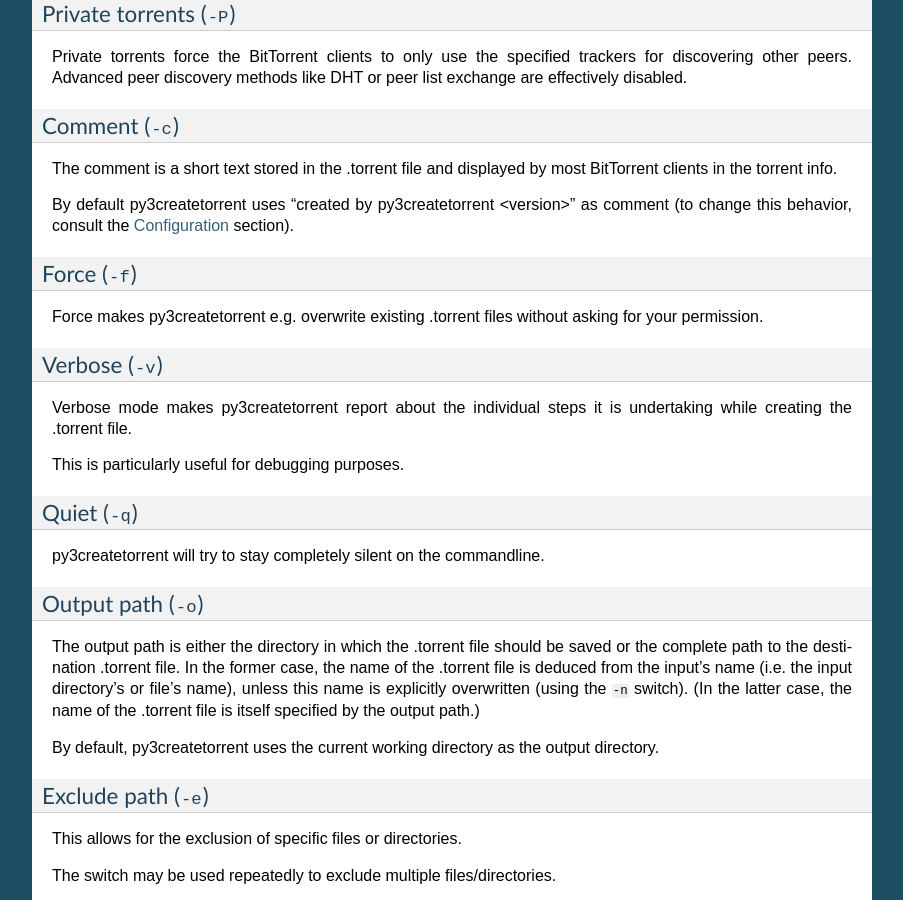
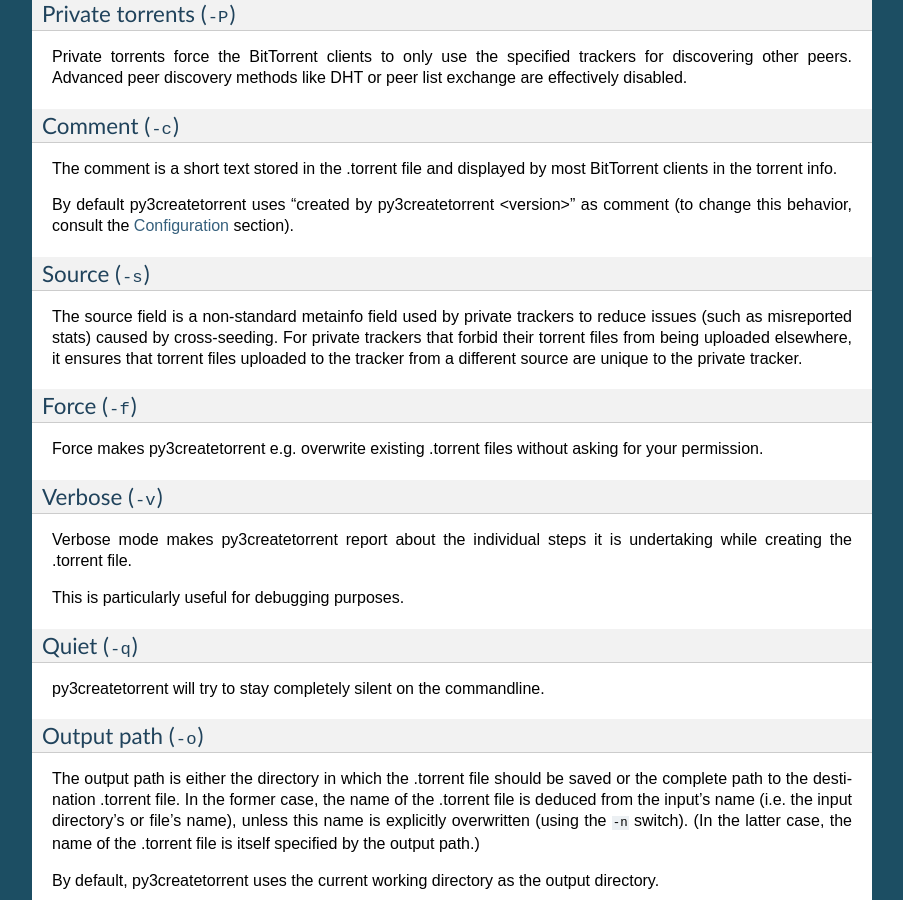
Before and after one commit to rsnitsch/py3createtorrent, a Sphinx documentation site: the page built from docs/source/user.rst, in a window 1280 px wide and 900 px high, scrolled down 3733 px. Shown: the whole window, without its empty margins (198-1101 px from the left). Built offline with Sphinx 7.4.7, drawn with Linux system fonts in a browser that asks for light colours.

Commit message:
Add source parameter explanation and documentation

```diff
--- a/docs/source/user.rst
+++ b/docs/source/user.rst
@@ -234,6 +234,15 @@
 By default py3createtorrent uses "created by py3createtorrent <version>" as
 comment (to change this behavior, consult the :ref:`configuration` section).
 
+Source (``-s``)
+^^^^^^^^^^^^^^^
+
+The source field is a non-standard metainfo field used by private trackers to
+reduce issues (such as misreported stats) caused by cross-seeding.  For
+private trackers that forbid their torrent files from being uploaded elsewhere,
+it ensures that torrent files uploaded to the tracker from a different source
+are unique to the private tracker.
+
 Force (``-f``)
 ^^^^^^^^^^^^^^
 
```
